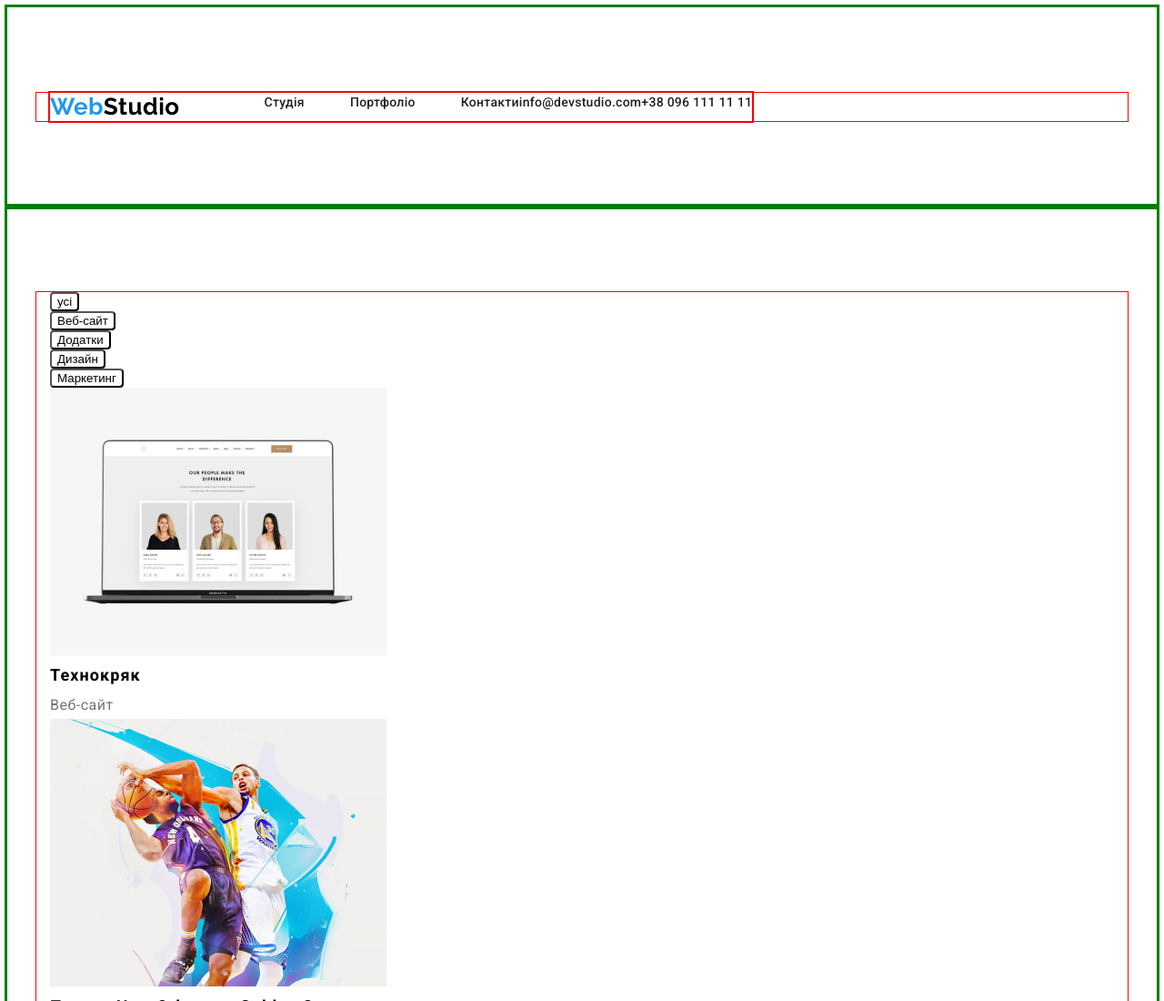
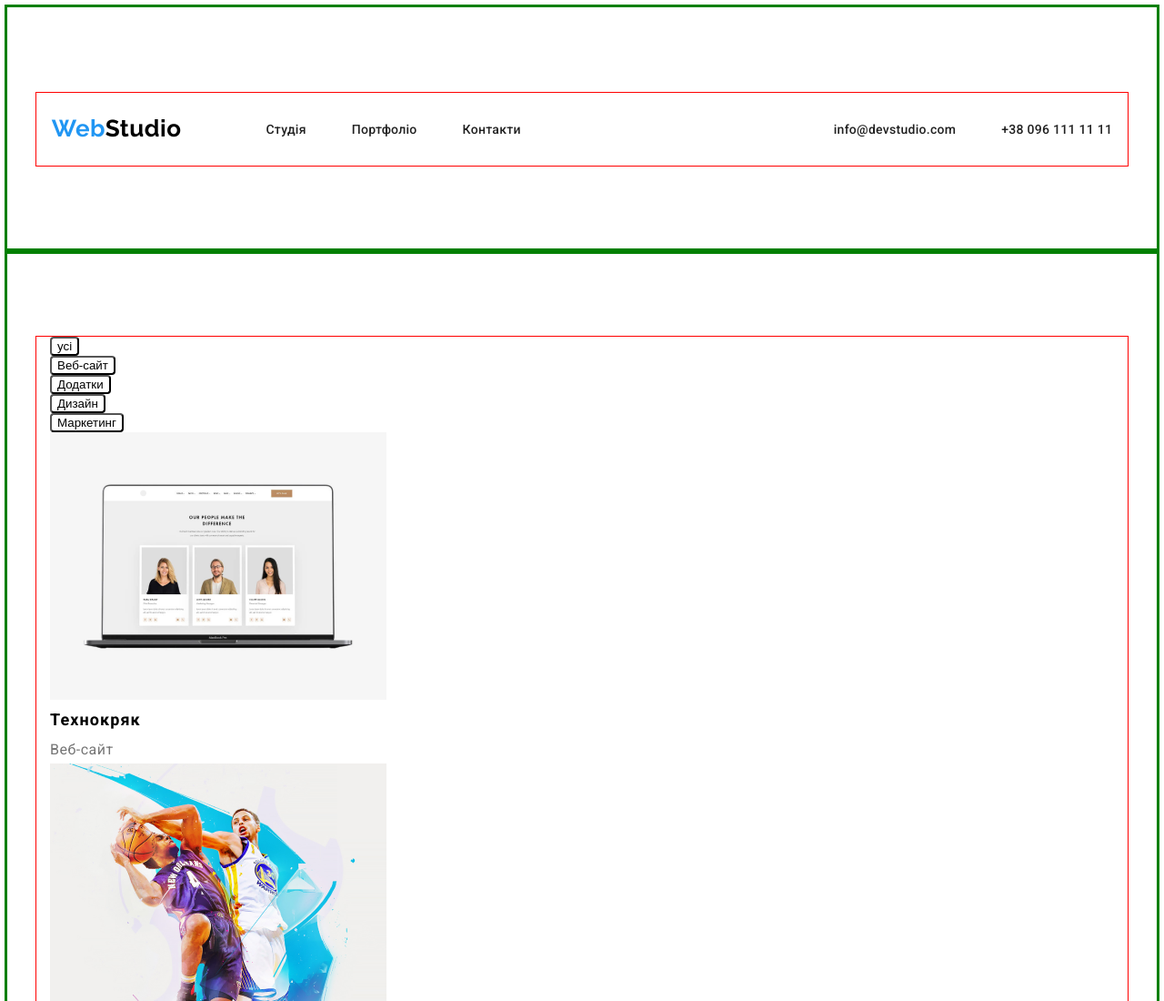
Before and after one commit to Maxim333-ux/web-studio-flex-box, a plain HTML site: page portfolio.html in a window 1280 px wide. Shown: the top 1100 px of the page at 91% size. Drawn offline with Linux system fonts and the light colour scheme.

Commit message:
зак ст хедер

```diff
--- a/portfolio.html
+++ b/portfolio.html
@@ -32,8 +32,8 @@
         </ul>
 
         <ul class="contact-list">
-        <li ><a class="contacts-link" href="./">info@devstudio.com</a></li>
-        <li ><a class="contacts-link" href="./">+38 096 111 11 11</a></li>
+        <li class="contacts-item"><a class="contacts-link" href="./">info@devstudio.com</a></li>
+        <li class="contacts-item"><a class="contacts-link" href="./">+38 096 111 11 11</a></li>
         </ul>
       </nav>
         <!-- шапка сайту --></div>
--- a/style.css
+++ b/style.css
@@ -52,10 +52,15 @@ li {
 /* hader */
 .container.header {
   display: flex;
+  justify-content: center;
+  align-items: center;
+  padding-top: 24px;
+  padding-bottom: 25px;
 }
-.container.header nav {
+.header nav {
   display: flex;
-  outline: solid red 2px;
+  justify-content: center;
+  align-items: center;
 }
 .logo {
   font-family: "Raleway", sans-serif;
@@ -75,7 +80,7 @@ li {
 
 .contact-list {
   display: flex;
-  margin-left: auto;
+  margin-left: 344px;
 }
 .nav-item:not(:first-child),
 .contacts-item:not(:first-child) {
@@ -101,6 +106,8 @@ li {
 
 .nav-link {
   color: var(--primary-text-color);
+  padding-top: 32px;
+  padding-bottom: 32px;
 }
 /* Heroes */
 .hero {
@@ -127,6 +134,7 @@ H1 {
   color: var(--background-color);
   background-color: var(--accent-color);
 }
+
 .title {
   font-weight: 700;
   font-size: 14px;
```
